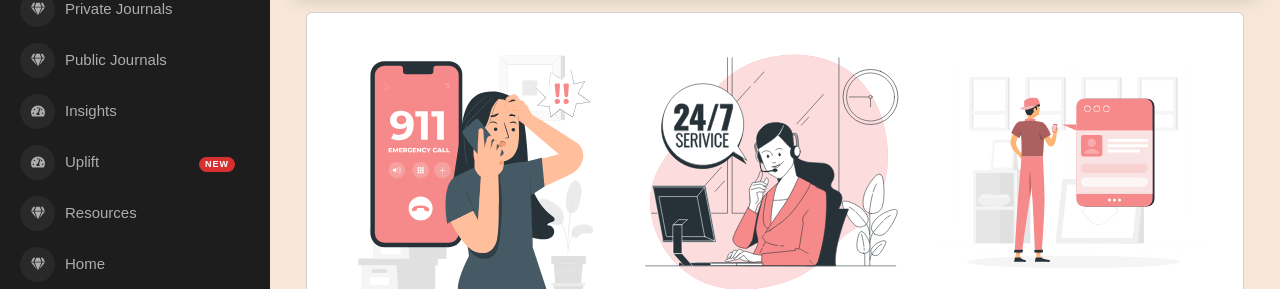
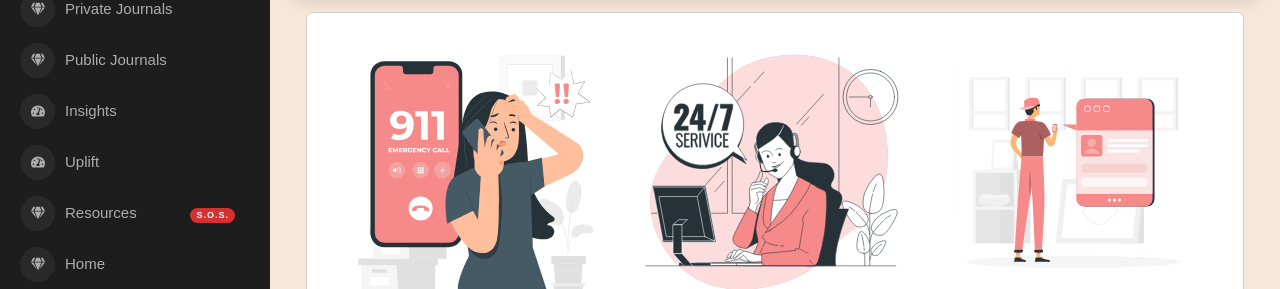
Before and after one commit to ayush0402/mood-journal, a React (Create React App) app in the folder client/: page /dashboard/resources in a window 1280 px wide. Shown: the part 155-444 px from the top of the page. Built offline with nearby package versions, Linux system fonts and the light colour scheme; no server answers; a web font is replaced by a local one.

Commit message:
nit changes

```diff
--- a/client/src/components/Sidebar.jsx
+++ b/client/src/components/Sidebar.jsx
@@ -84,14 +84,14 @@ const Sidebar = ({
             Insights
             <NavLink to="/dashboard/insights" />
           </MenuItem>
-          <MenuItem
-            icon={<FaTachometerAlt />}
-            suffix={<span className="badge red">NEW</span>}
-          >
+          <MenuItem icon={<FaTachometerAlt />}>
             Uplift
             <NavLink to="/dashboard/uplift" />
           </MenuItem>
-          <MenuItem icon={<FaGem />}>
+          <MenuItem
+            icon={<FaGem />}
+            suffix={<span className="badge red">S.O.S.</span>}
+          >
             Resources <NavLink to="/dashboard/resources" />
           </MenuItem>
           <MenuItem icon={<FaGem />}>
--- a/client/src/pages/Home.jsx
+++ b/client/src/pages/Home.jsx
@@ -16,7 +16,6 @@ import { useNavigate } from "react-router-dom";
 import { useUserAuth } from "../contexts/UserAuthContext";
 
 const Home = ({ testimonies }) => {
-
   const { user } = useUserAuth();
   let navigate = useNavigate();
 
@@ -35,11 +34,16 @@ const Home = ({ testimonies }) => {
               <p className="header-motto">
                 A digital way to track and uplift your mood.
               </p>
-              {user ? (<Button style={{ marginLeft: 10 }} onClick={() => {
-                navigate("/dashboard/write-new");
-              }}>
-                Dashboard
-              </Button>) :
+              {user ? (
+                <Button
+                  style={{ marginLeft: 10 }}
+                  onClick={() => {
+                    navigate("/dashboard/write-new");
+                  }}
+                >
+                  Dashboard
+                </Button>
+              ) : (
                 <div className="header-buttons">
                   <Button
                     onClick={() => {
@@ -51,7 +55,8 @@ const Home = ({ testimonies }) => {
                   <Button style={{ marginLeft: 10 }} onClick={goSignUp}>
                     Sign Up
                   </Button>
-                </div>}
+                </div>
+              )}
             </Col>
             <Col xs="12" lg="6">
               <img
@@ -107,12 +112,12 @@ const Home = ({ testimonies }) => {
       </section>
       <section className="testimonials">
         <ControlledCarousel testimonies={testimonies} />
-        <p className="testimonial-submit-text">
+        {/* <p className="testimonial-submit-text">
           Want to share your thoughts as well? Tell us more{" "}
           <NavLink className="testimonial-form-link" to="#">
             here.
           </NavLink>
-        </p>
+        </p> */}
       </section>
       <section className="contact-section">
         <Container>
```
